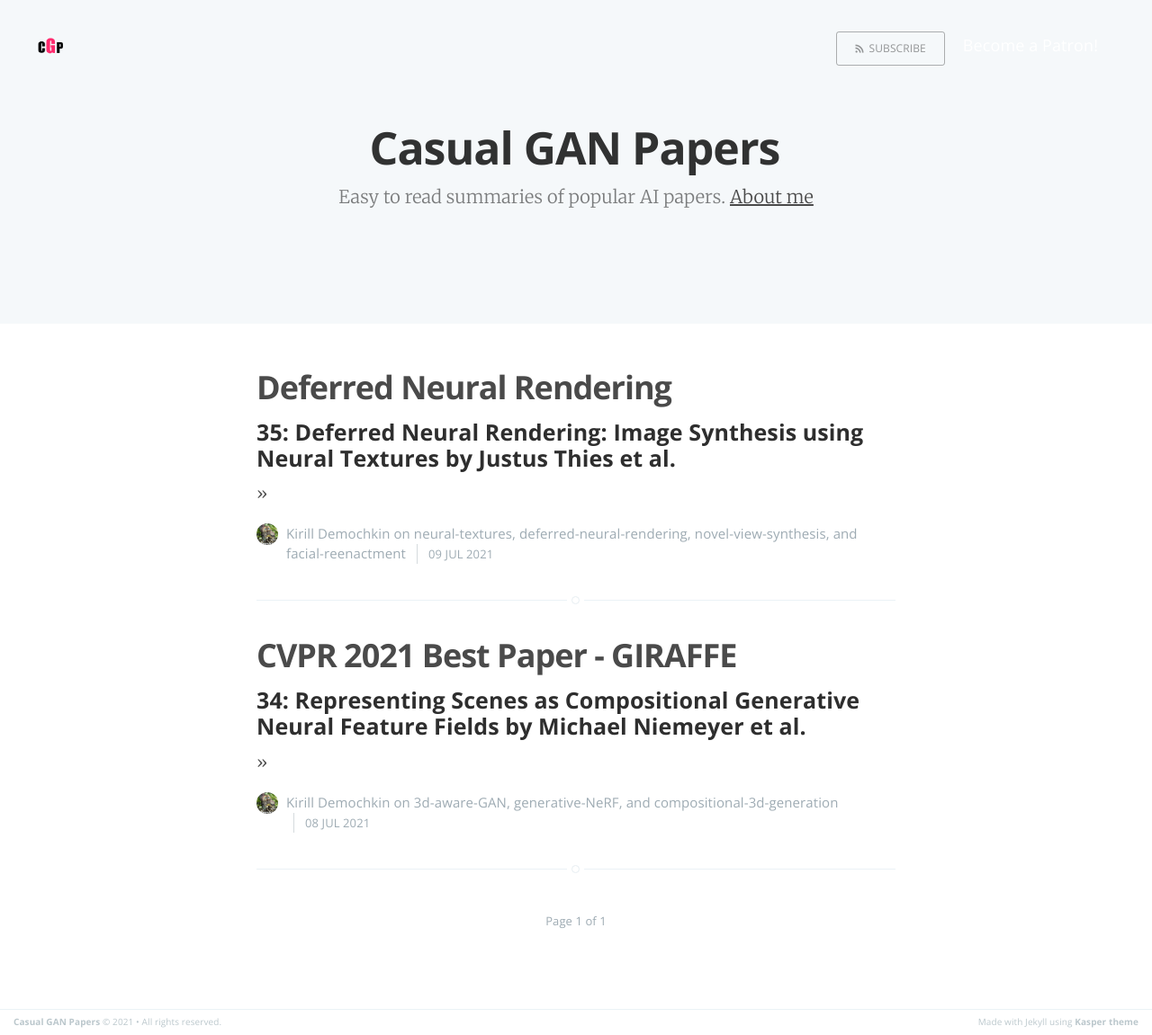
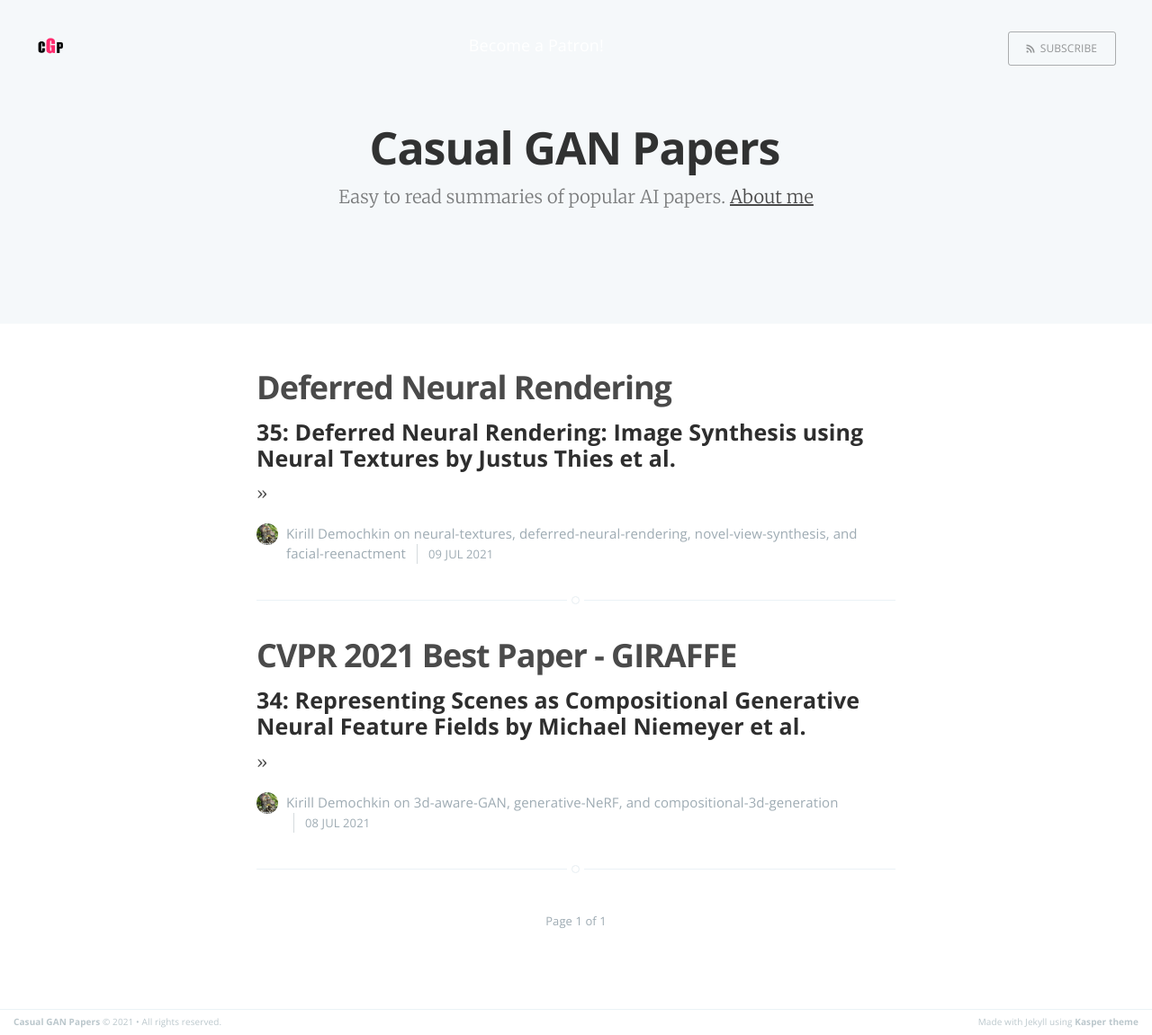
Before and after one commit to KirillDemochkin/kirilldemochkin.github.io, a Jekyll site: the page built from index.html, in a window 1280 px wide. Shown: the whole page at 90% size. Built offline with Jekyll 4.4.1, drawn with Linux system fonts in a browser that asks for light colours; the list of posts is cut into pages by our own code; comment, search, counter and statistics services are not loaded.

Commit message:
Update screen.css

```diff
--- a/assets/css/screen.css
+++ b/assets/css/screen.css
@@ -625,9 +625,9 @@ margin on the iframe, cause it breaks stuff. */
     -moz-box-sizing: border-box;
     box-sizing: border-box;
     display: inline-block;
-    float: right;
+    width: auto;
+    height: auto;
     padding: 0 20px;
-    white-space: nowrap;
 }
 
 /* Special styles when overlaid on an image*/
```
